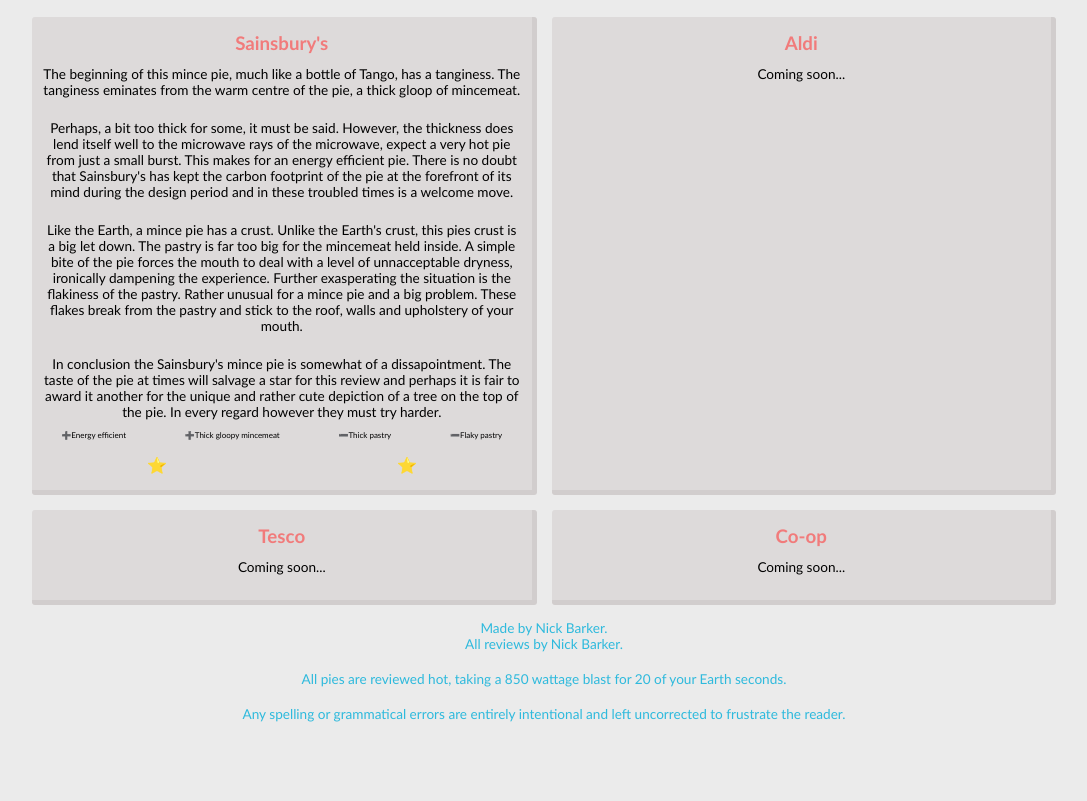
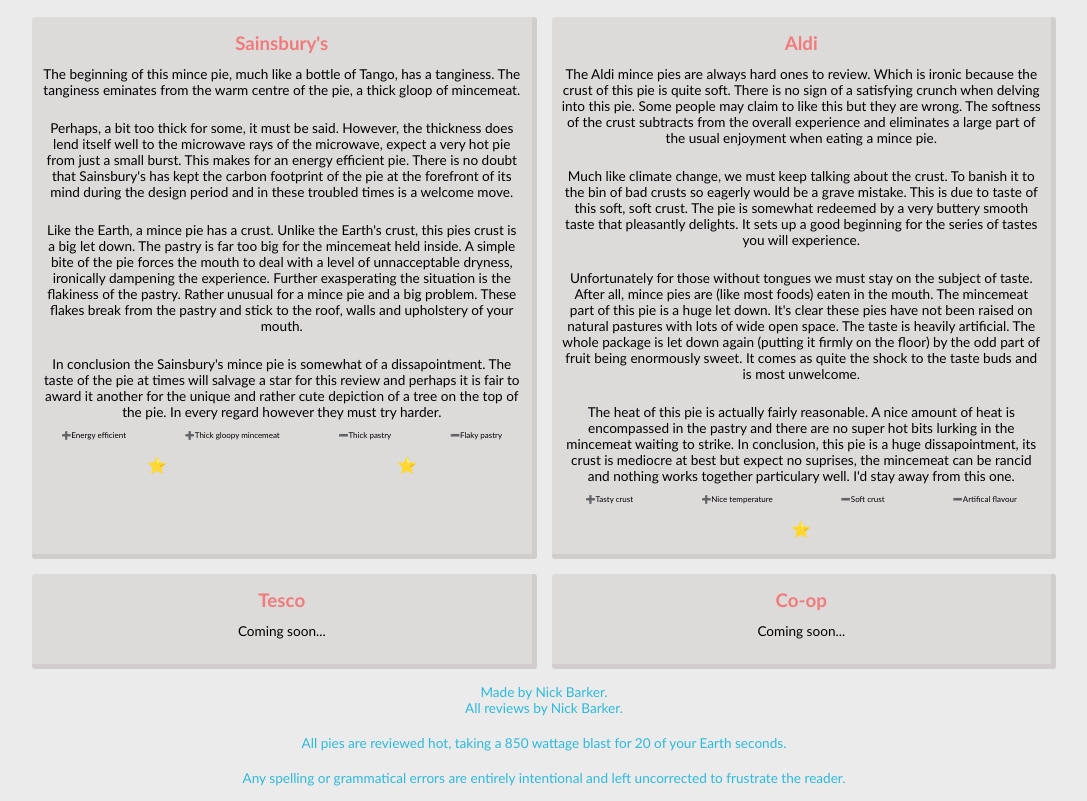
Before and after one commit to cravingsleep/cravingsleep.github.io, a plain HTML site: page index.html in a window 1280 px wide. Shown: the part 59-860 px from the top of the page, without its empty margins (96-1183 px from the left). Before the commit the page ends 800 px from the top, so only its background shows below. Drawn offline with Linux system fonts and the light colour scheme.

Commit message:
Added aldi review.

```diff
--- a/index.html
+++ b/index.html
@@ -37,12 +37,16 @@
                     Like the Earth, a mince pie has a crust. Unlike the Earth's crust, this pies crust is a big
                     let down. The pastry is far too big for the mincemeat held inside. A simple bite of the pie
                     forces the mouth to deal with a level of unnacceptable dryness, ironically dampening the experience.
-                    Further exasperating the situation is the flakiness of the pastry. Rather unusual for a mince pie and
-                    a big problem. These flakes break from the pastry and stick to the roof, walls and upholstery of your mouth.
+                    Further exasperating the situation is the flakiness of the pastry. Rather unusual for a mince pie
+                    and
+                    a big problem. These flakes break from the pastry and stick to the roof, walls and upholstery of
+                    your mouth.
                 </p>
                 <p>
-                    In conclusion the Sainsbury's mince pie is somewhat of a dissapointment. The taste of the pie at times
-                    will salvage a star for this review and perhaps it is fair to award it another for the unique and rather
+                    In conclusion the Sainsbury's mince pie is somewhat of a dissapointment. The taste of the pie at
+                    times
+                    will salvage a star for this review and perhaps it is fair to award it another for the unique and
+                    rather
                     cute depiction of a tree on the top of the pie. In every regard however they must try harder.
                 </p>
                 <div class="conclusion">
@@ -55,11 +59,40 @@
                 </div>
             </article>
             <article id="aldi">
-                    <h3>Aldi</h3>
-                    <p>Coming soon...</p>
-                    <div class="rating">
-                    </div>
-                </article>
+                <h3>Aldi</h3>
+                <p>
+                    The Aldi mince pies are always hard ones to review. Which is ironic because the crust of this
+                    pie is quite soft. There is no sign of a satisfying crunch when delving into this pie. Some people
+                    may claim to like this but they are wrong. The softness of the crust subtracts from the overall
+                    experience and eliminates a large part of the usual enjoyment when eating a mince pie.
+                </p>
+                <p>
+                    Much like climate change, we must keep talking about the crust. To banish it to the bin of bad crusts
+                    so eagerly would be a grave mistake. This is due to taste of this soft, soft crust. The pie is
+                    somewhat redeemed by a very buttery smooth taste that pleasantly delights. It sets up a good beginning
+                    for the series of tastes you will experience.
+                </p>
+                <p>
+                    Unfortunately for those without tongues we must stay on the subject of taste. After all, mince pies are
+                    (like most foods) eaten in the mouth. The mincemeat part of this pie is a huge let down. It's clear
+                    these pies have not been raised on natural pastures with lots of wide open space. The taste is heavily
+                    artificial. The whole package is let down again (putting it firmly on the floor) by the odd part of fruit
+                    being enormously sweet. It comes as quite the shock to the taste buds and is most unwelcome.
+                </p>
+                <p>
+                    The heat of this pie is actually fairly reasonable. A nice amount of heat is encompassed in the pastry and
+                    there are no super hot bits lurking in the mincemeat waiting to strike. In conclusion, this pie is a huge
+                    dissapointment, its crust is mediocre at best but expect no suprises, the mincemeat can be rancid and nothing
+                    works together particulary well. I'd stay away from this one.
+                </p>
+                <div class="conclusion">
+                    <span>➕Tasty crust</span><span>➕Nice temperature</span>
+                    <span>➖Soft crust</span><span>➖Artifical flavour</span>
+                </div>
+                <div class="rating">
+                    <span>⭐️</span>
+                </div>
+            </article>
             <article id="tesco">
                 <h3>Tesco</h3>
                 <p>Coming soon...</p>
```
